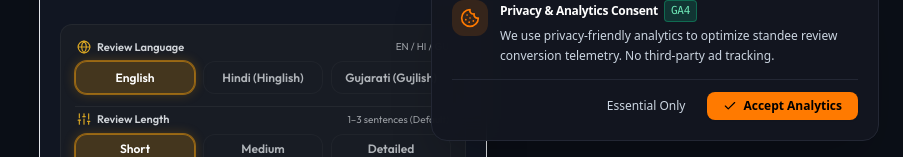
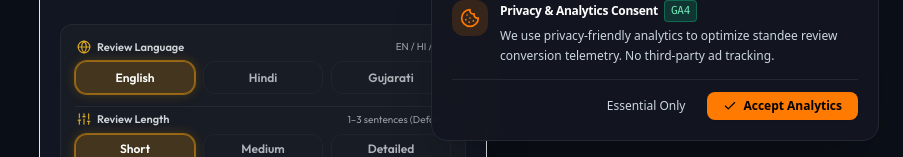
Before and after one commit to MeetBorad/Zentap.ai, a Next.js app: page /r/1/review in a window 1280 px wide. Shown: the part 643-800 px from the top of the page, without its empty margins (377-1280 px from the left). Built offline with nearby package versions, Linux system fonts and the light colour scheme; no server answers; the database is empty; a web font is replaced by a local one.

Commit message:
fix(review): simplify language selector buttons to English, Hindi, and Gujarati v1.54.33

```diff
--- a/src/components/customer/ZenTapReviewAssistant.tsx
+++ b/src/components/customer/ZenTapReviewAssistant.tsx
@@ -703,8 +703,8 @@ export default function ZenTapReviewAssistant({
                   <div className="grid grid-cols-3 gap-2">
                     {[
                       { id: "en-IN", label: "English" },
-                      { id: "hi-IN", label: "Hindi (Hinglish)" },
-                      { id: "gu-IN", label: "Gujarati (Gujlish)" },
+                      { id: "hi-IN", label: "Hindi" },
+                      { id: "gu-IN", label: "Gujarati" },
                     ].map((l) => {
                       const isSelected = currentLang === l.id;
                       return (
```
Also changed, not shown: 1 other file (tests, documents, lock files or other folders).
